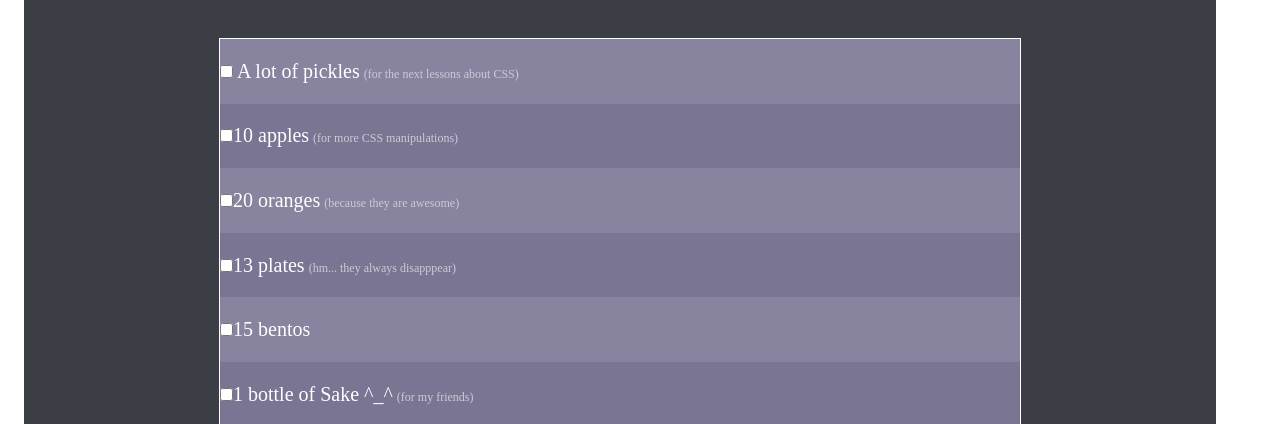
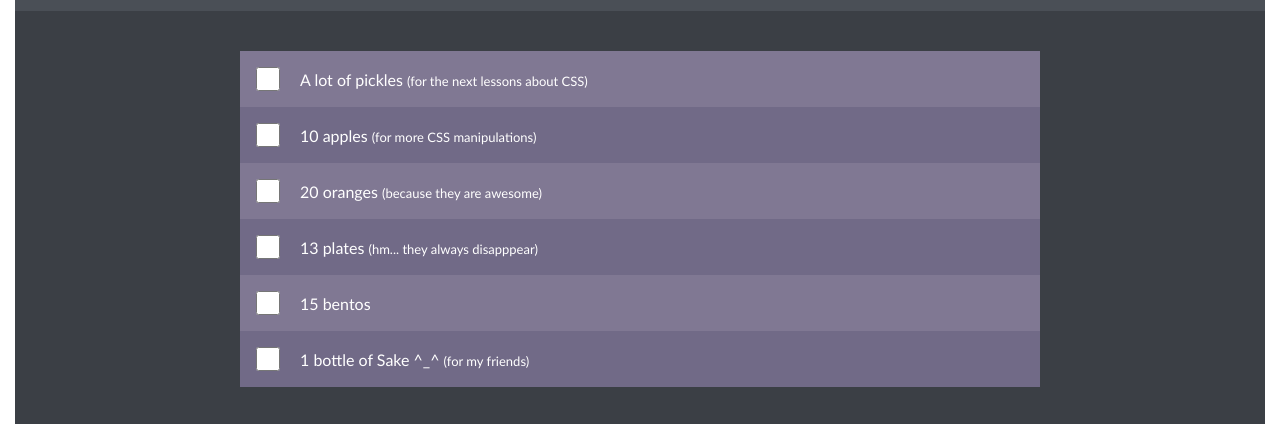
Before and after one commit to Dvornitskyi/beetroot, a plain HTML site: page lesson-7-2/index.html in a window 1280 px wide. Shown: the part 118-542 px from the top of the page. Drawn offline with Linux system fonts and the light colour scheme.

Commit message:
changed class names, dealt with label

```diff
--- a/lesson-7-2/index.html
+++ b/lesson-7-2/index.html
@@ -1,62 +1,77 @@
 <!DOCTYPE html>
 <html lang="en">
+
 <head>
   <meta charset="UTF-8">
   <meta name="viewport" content="width=device-width, initial-scale=1.0">
-    <title>CSS Diner Shopping List</title>
   <link rel="stylesheet" href="style.css">
+  <title>Shopping List</title>
 </head>
-<body class="body">
-<main class="header-main-footer">
+
+<body>
   <header class="header">
-        <h1 class="header__title">CSS Diner Shopping List</h1>
-        <h3 class="header__small-title">Let's go to the mall!</h3>
+    <h1 class="header__title">CSS Diner Shoping List</h1>
+    <h2 class="subtitle header__subtitle">Let's go to the mall!</h2>
   </header>
-<main class="main-footer">
   <main class="main">
-    <ul class="ul">
-        <li class="ul__li">
-            <label class="ul__li__label" for="checkbox">
-            <input class="ul__li__label__checkbox" type="checkbox" id="checkbox">
-            <span class="ul__li__label__checkbox__text">A lot of pickles</span>
-            <span class="ul__li__label__checkbox__small-text">(for the next lessons about CSS)</span>
+    <ul class="main__list shopping-list">
+      <li class="shopping-list__item">
+        <label class="shopping-item">
+          <input class="shopping-item__input" type="checkbox" name="shop">
+          <span class="shopping-item__content">
+            <span class="shopping-item__name">A lot of pickles</span>
+            <span class="shopping-item__extra">for the next lessons about CSS</span>
+          </span>
         </label>
       </li>
-        <li class="ul__li">
-            <label class="ul__li__label" for="checkbox">
-                <input class="ul__li__label__checkbox" type="checkbox" id="checkbox"><span class="ul__li__label__checkbox__text">10 apples</span>
-                <span class="ul__li__label__checkbox__small-text">(for more CSS manipulations)</span>
+      <li class="shopping-list__item">
+        <label class="shopping-item">
+          <input class="shopping-item__input" type="checkbox" name="shop">
+          <span class="shopping-item__content">
+            <span class="shopping-item__name">10 apples</span>
+            <span class="shopping-item__extra">for more CSS manipulations</span>
+          </span>
         </label>
       </li>
-        <li class="ul__li">
-            <label class="ul__li__label" for="checkbox">
-                <input class="ul__li__label__checkbox" type="checkbox" id="checkbox"><span class="ul__li__label__checkbox__text">20 oranges</span>
-                <span class="ul__li__label__checkbox__small-text">(because they are awesome)</span>
+      <li class="shopping-list__item">
+        <label class="shopping-item">
+          <input class="shopping-item__input" type="checkbox" name="shop">
+          <span class="shopping-item__content">
+            <span class="shopping-item__name">20 oranges</span>
+            <span class="shopping-item__extra">because they are awesome</span>
+          </span>
         </label>
       </li>
-        <li class="ul__li">
-            <label class="ul__li__label" for="checkbox">
-                 <input class="ul__li__label__checkbox" type="checkbox" id="checkbox"><span class="ul__li__label__checkbox__text">13 plates</span>
-                 <span class="ul__li__label__checkbox__small-text">(hm... they always disapppear)</span>
+      <li class="shopping-list__item">
+        <label class="shopping-item">
+          <input class="shopping-item__input" type="checkbox" name="shop">
+          <span class="shopping-item__content">
+            <span class="shopping-item__name">13 plates</span>
+            <span class="shopping-item__extra">hm... they always disapppear</span>
+          </span>
         </label>
       </li>
-        <li class="ul__li">
-            <label class="ul__li__label" for="checkbox">
-                <input class="ul__li__label__checkbox" type="checkbox" id="checkbox"><span class="ul__li__label__checkbox__text">15 bentos</span>
+      <li class="shopping-list__item">
+        <label class="shopping-item">
+          <input class="shopping-item__input" type="checkbox" name="shop">
+          <span class="shopping-item__content">
+            <span class="shopping-item__name">15 bentos</span>
+          </span>
         </label>
       </li>
-        <li class="ul__li">
-            <label class="ul__li__label" for="checkbox">
-             <input class="ul__li__label__checkbox" type="checkbox" id="checkbox"><span class="ul__li__label__checkbox__text">1 bottle of Sake ^_^</span>
-             <span class="ul__li__label__checkbox__small-text">(for my friends)</span>
+      <li class="shopping-list__item">
+        <label class="shopping-item">
+          <input class="shopping-item__input" type="checkbox" name="shop">
+          <span class="shopping-item__content">
+            <span class="shopping-item__name">1 bottle of Sake ^_^</span>
+            <span class="shopping-item__extra">for my friends</span>
+          </span>
         </label>
       </li>
     </ul>
-</main>
-<footer class="footer">
-<h3 class="footer__title">Bon appetit :)</h3>
+    <footer class="footer main__footer">
+      <h2 class="subtitle footer__title">Bon appetit :)</h2>
     </footer>
-</main>
   </main>
 </body>
 </html>
--- a/lesson-7-2/style.css
+++ b/lesson-7-2/style.css
@@ -1,116 +1,94 @@
 * {
+  box-sizing: border-box;
   margin: 0;
   padding: 0;
 }
-
-.body {
-  width: 1240px;
+body {
+  width: 100%;
   height: 808px;
+  background-color: #3b3f45;
+  font-family: "Trebuchet MS", Trebuchet, Arial, sans-serif;
+  border: 15px solid white;
 }
-
-.header-main-footer {
-  width: 1192px;
-  height: 760px;
-  margin-top: auto;
-  margin-bottom: auto;
-  margin-left: auto;
-  margin-right: auto;
-  background-color: #3b3f45;
-}
-
 .header {
+  height: 114px;
+  padding: 22px;
   display: flex;
   flex-direction: column;
   align-items: center;
-  justify-content: center;
-  height: 116px;
   background-color: #4a4f56;
   color: #eb7e7f;
+  font-size: 24px;
+  margin-bottom: 40px;
+}
+.header__subtitle {
+  font-size: 17px;
+}
+.shopping-list {
+  list-style: none;
+  margin-bottom: 40px;
 }
 
-.header__title {
+.shopping-list__item:nth-of-type(odd) {
+  background-color: #807893;
 }
-.header__small-title {
+.shopping-list__item:nth-of-type(even) {
+  background-color: #716a87;
 }
-
-.main-footer {
-  background-color: #3b3f45;
-  height: 641px;
+.shopping-item:hover {
+  background: #59546b;
+  border-color: #fff;
+}
+.shopping-item:active {
+  background: #af624f;
+}
+.shopping-item__input {
+  width: 24px;
+  height: 24px;
+  margin-right: 20px;
+  flex-shrink: 0;
+}
+.shopping-item__input:checked + .shopping-item__content {
+  text-decoration: line-through;
+  color: #9a96ac;
+}
+.shopping-item__input:checked + .shopping-item__content .shopping-item__name {
+  color: #9a96ac;
+}
+.shopping-item__extra:before {
+  content: "(";
+}
+.shopping-item__extra:after {
+  content: ")";
 }
 .main {
-}
-
-.ul {
-  margin-top: 40px;
-  height: 388px;
-  width: 800px;
+  align-self: center;
+  width: 100%;
+  max-width: 800px;
   margin-left: auto;
   margin-right: auto;
-  list-style-type: none;
-  border: 1px solid white;
 }
-
-.ul__li {
-  height: 64.6px;
+.shopping-item {
+  color: white;
+  padding: 14px 16px;
   display: flex;
+  flex-direction: row;
+  justify-content: flex-start;
   align-items: center;
+  border-top: 2px solid transparent;
+  border-bottom: 2px solid transparent;
 }
-
-.ul__li:hover {
-  border-top: 3px solid white;
-  border-bottom: 3px solid white;
-}
-
-.ul__li:nth-child(odd) {
-  background-color: #88839e;
-}
-.ul__li:nth-child(odd):hover {
-  background-color: #625e77;
-}
-
-.ul__li:nth-child(even) {
-  background-color: #7a7593;
-}
-.ul__li:nth-child(even):hover {
-  background-color: #625e77;
-}
-
-.ul__li__label {
-}
-
-.ul__li__label__checkbox:checked ~ .ul__li__label__checkbox__text {
-  text-decoration: line-through;
-  color: #a3a0b5;
-}
-
-.ul__li__label__checkbox:checked ~ .ul__li__label__checkbox__small-text {
-  text-decoration: line-through;
-  color: #a3a0b5;
-}
-
-.ul__li__label__checkbox__text {
-  color: white;
-  font-size: 20px;
-}
-
-.ul__li__label__checkbox__small-text {
-  color: #cdcbd6;
-  font-size: 12px;
-}
-
 .footer {
-  margin-top: 40px;
+  height: 80px;
+  width: 800px;
+  background-color: #4a4f56;
+  color: #cc5c56;
+  display: flex;
+  justify-content: center;
+  align-items: center;
   margin-left: auto;
   margin-right: auto;
-  display: flex;
-  flex-direction: column;
-  align-items: center;
-  justify-content: center;
-  height: 74px;
-  width: 800px;
-  background-color: #4a4f56;
-  color: #eb7e7f;
 }
-
-.footer__title {
+.shopping-item__extra {
+  font-size: 13px;
 }
```
Lines whose indentation alone changed are shown as unchanged.
